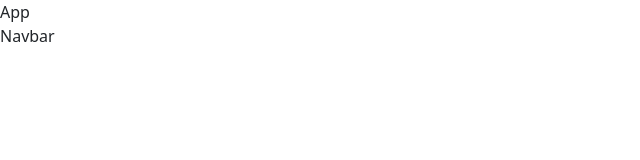
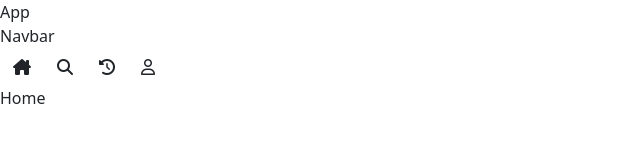
Before and after one commit to Bney28/sprint4_foodapp, a React (Create React App) app: page / in a window 1280 px wide. Shown: the top 160 px of the page, without its empty margins (0-640 px from the left). Built offline with nearby package versions, Linux system fonts and the light colour scheme.

Commit message:
feat: added router provider and routes

```diff
--- a/src/App.js
+++ b/src/App.js
@@ -1,11 +1,13 @@
 import React from 'react'
+import { RouterProvider } from 'react-router-dom'
 import { Navbar } from './Layout'
+import { router } from './Router'
 
 const App = () => {
   return (
     <>
       <div>App</div>
-      <Navbar />
+      <RouterProvider router={router}/>
     </>
   )
 }
--- a/src/Layout/Navbar.jsx
+++ b/src/Layout/Navbar.jsx
@@ -1,11 +1,21 @@
 import React from 'react'
-import { Outlet } from 'react-router-dom'
+import { Link, Outlet } from 'react-router-dom'
 
 const Navbar = () => {
     return (
         <>
             <div>Navbar</div>
-            <Outlet />
+
+            <div className='divNav'>
+                <button className='divNav__btn btn'><i className="fa-solid fa-house-chimney"></i></button>
+                <button className='divNav__btn btn'><i className="fa-solid fa-magnifying-glass"></i></button>
+                <button className='divNav__btn btn'><i className="fa-solid fa-clock-rotate-left"></i></button>
+                <button className='divNav__btn btn'><i className="fa-regular fa-user"></i></button>
+            </div>
+
+            <div>
+                <Outlet />
+            </div>
         </>
     )
 }
--- a/src/Router.jsx
+++ b/src/Router.jsx
@@ -0,0 +1,19 @@
+import React from 'react'
+import { Home, Orders, Profile, Search } from './Pages'
+import { Navbar } from './Layout'
+import { createBrowserRouter, createRoutesFromElements, Route } from 'react-router-dom'
+
+export const router = createBrowserRouter(
+    createRoutesFromElements(
+        <>
+            <Route path="/" element={<Navbar />} >
+                <Route path="/" element={<Home />}/>
+                <Route path="/search" element={<Search />}/>
+                <Route path="/orders" element={<Orders />}/>
+                <Route path="/profile" element={<Profile />}/>
+
+            </ Route>
+
+        </>
+    )
+)
```
